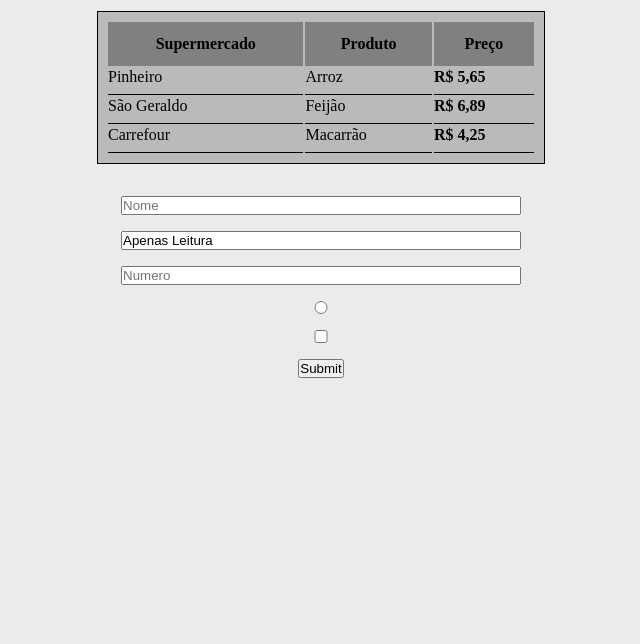
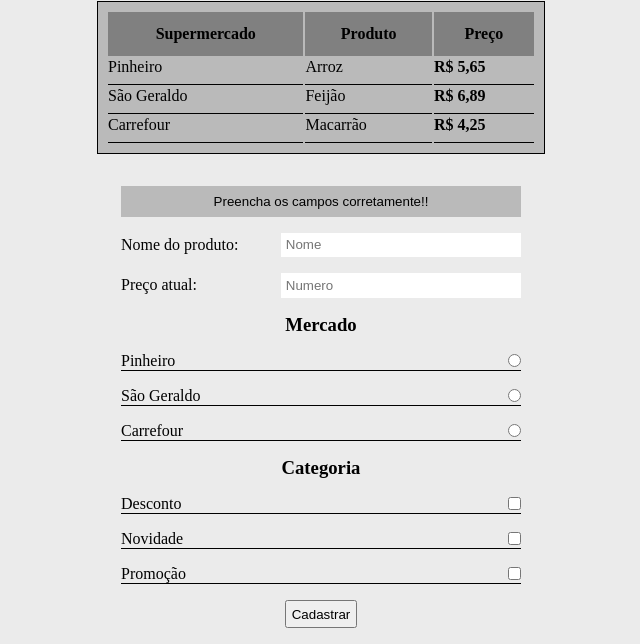
Before and after one commit to arthurregis/lms, a plain HTML site: page index.html in a window 1280 px wide. Shown: the part 269-913 px from the top of the page, without its empty margins (319-959 px from the left). Before the commit the page ends 800 px from the top, so only its background shows below. Drawn offline with Linux system fonts and the light colour scheme.

Commit message:
Atividade2 completa

```diff
--- a/index.html
+++ b/index.html
@@ -10,7 +10,8 @@
 </head>
 
 <body>
-    <div class="container">
+    <!--Troquei a tag <div> por <section>-->
+    <section class="container">
         <h1>Escolha um Supermercado</h1>
 
         <!--Lista com links dentro de imagens, "target= "_blank"" é para abrir uma nova aba ao clicar no link-->
@@ -52,16 +53,58 @@
                 </tr>
             </tbody>
         </table>
-    </div>
+    </section>
     <article>
         <form action="https://www.w3schools.com/action_page.php?nome1=test" class="form">
-            <input type="text" maxlength="15" placeholder="Nome">
-            <input type="text" value="Apenas Leitura" readonly>
-            <input type="number" min="25000" max="30000" placeholder="Numero">
-            <input type="radio">
-            <input type="checkbox">
 
-            <button type="submit" >Submit</button>
+            <input class="read-only" type="text" value="Preencha os campos corretamente!!" readonly>
+
+                <!-- separei em divs para melhor estilização e organização de codigo-->
+                <!-- Adicionei labels, para ficar mais semantico e para ajudar na acessibilidade-->
+                <div class="inputs-container">
+                    <label for="nome-produto">Nome do produto:</label>
+                    <input type="text" maxlength="15" placeholder="Nome" id="nome-produto">
+                </div>
+
+                <div class="inputs-container">
+                    <label for="preco-produto">Preço atual:</label>
+                    <input type="number"  min="0" max="30000" placeholder="Numero" id="preco-produto">
+                </div>
+
+                <h3>Mercado</h3>
+
+                <div class="box-container">
+                    <label for="option-pinheiro">Pinheiro</label>
+                    <input type="radio" name="option" id="option-pinheiro">
+                </div>
+
+                <div class="box-container">
+                    <label for="option-sao-geraldo">São Geraldo</label>
+                    <input type="radio" name="option" id="option-sao-geraldo">
+                </div>
+
+                <div class="box-container">
+                    <label for="option-carrefour">Carrefour</label>
+                    <input type="radio" name="option" id="option-carrefour">
+                </div>
+
+                <h3>Categoria</h3>
+
+                <div class="box-container">
+                    <label for="box-desconto">Desconto</label>
+                    <input type="checkbox" id="box-desconto">
+                </div>
+
+                <div class="box-container">
+                    <label for="box-novidade">Novidade</label>
+                    <input type="checkbox" id="box-novidade">
+                </div>
+
+                <div class="box-container">
+                    <label for="box-promocao">Promoção</label>
+                    <input type="checkbox" id="box-promocao">
+                </div>
+            <button type="submit" class="button">Cadastrar</button>
         </form>
     </article>
 
--- a/style.css
+++ b/style.css
@@ -5,21 +5,19 @@
     box-sizing: border-box;
 }
 
+
+/*Alinhando os elementos no centro da pagina */
 body{
     background-color: rgb(235, 235, 235);
-}
-
-/*Alinhando os elementos no centro da pagina */
-.container{
     display: flex;
     flex-direction: column;
-    width: 100%;
     justify-content: center;
     align-items: center;
 }
 
 h1{
     margin-bottom: 3rem;
+    text-align: center;
 }
 
 .list{
@@ -43,6 +41,7 @@
 
 h2{
     margin-top: 3rem;
+    text-align: center;
 }
 
 table{
@@ -63,6 +62,14 @@
     padding-bottom: 0.5rem;
 }
 
+.read-only{
+    padding: 0.5rem;
+    border: none;
+    text-align: center;
+    outline: none;
+    background-color: rgb(186, 186, 186);
+}
+
 .form{
     display: flex;
     flex-direction: column;
@@ -72,6 +79,32 @@
     margin-top: 2rem;
 }
 
-.form input{
+.form > input{
     width: 25rem;
 }
+
+.box-container{
+    display: flex;
+    width: 100%;
+    justify-content: space-between;
+    align-items: center;
+    border-bottom: 1px solid black;
+}
+
+.inputs-container{
+    display: flex;
+    width: 100%;
+    justify-content: space-between;
+    align-items: center;
+}
+
+.inputs-container > input{
+    width: 15rem;
+    border: none;
+    padding: 0.3rem;
+}
+
+.button{
+    padding: 0.3rem;
+    margin-bottom: 1rem;
+}
```
